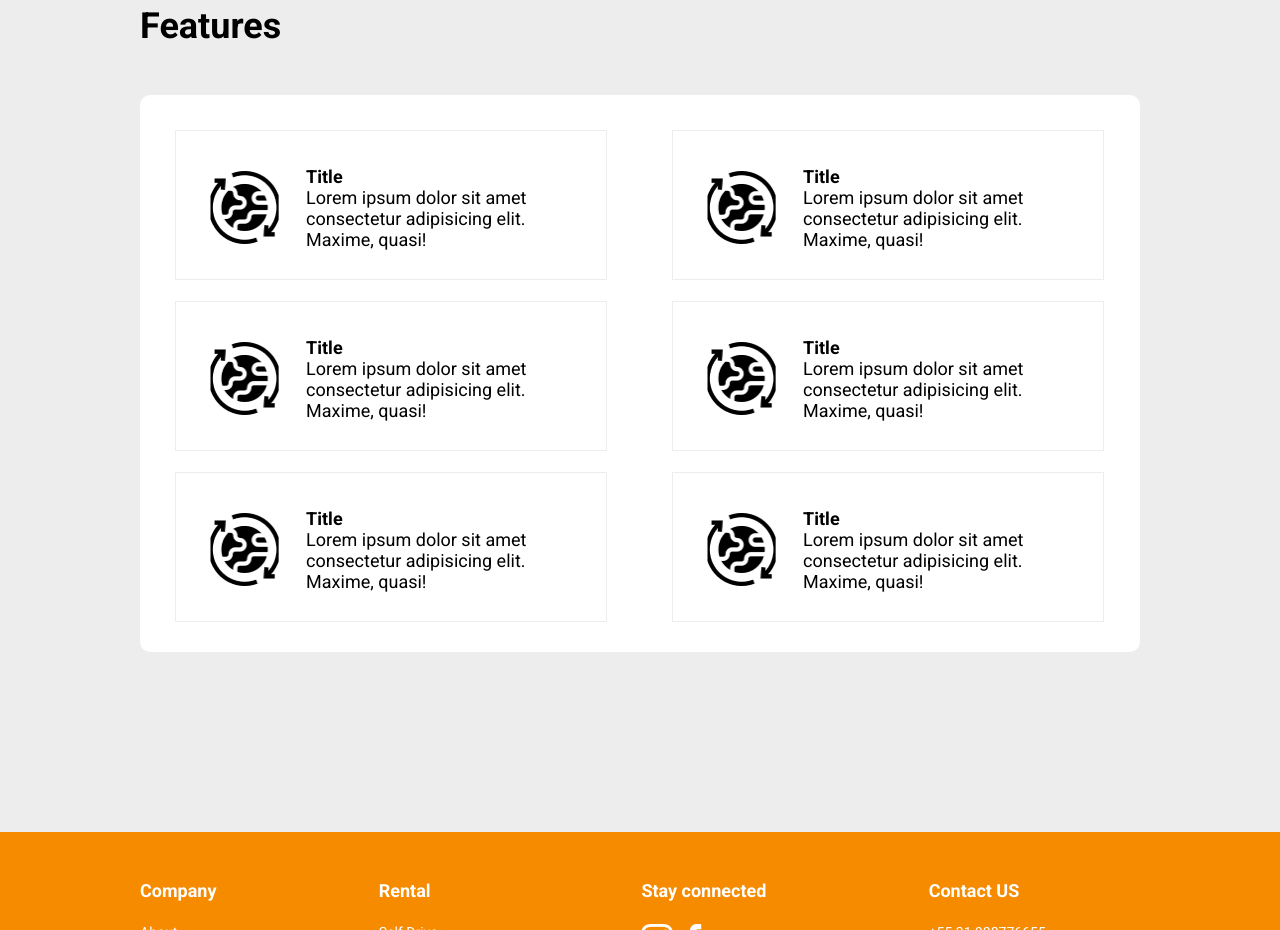
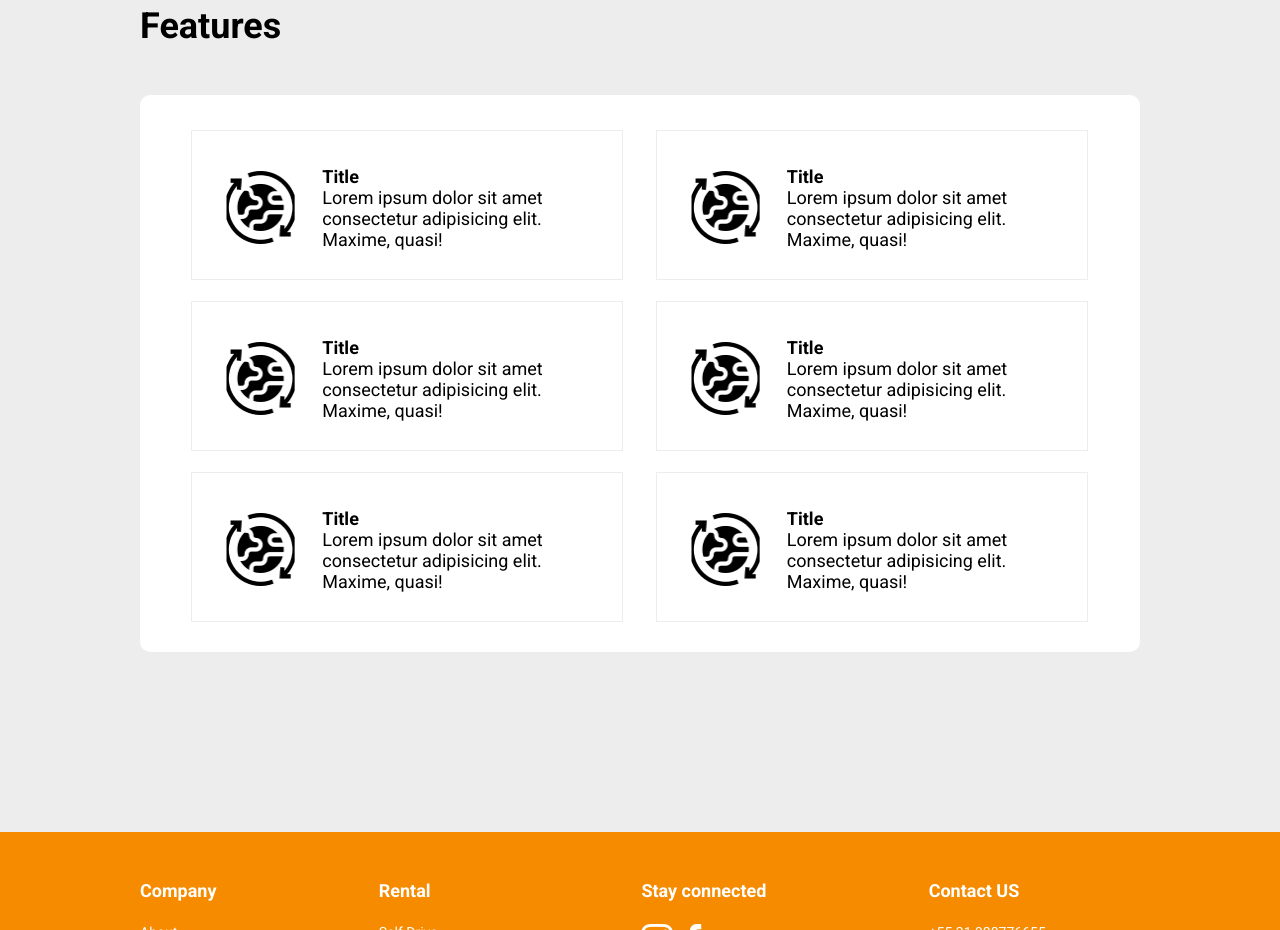
Before and after one commit to martimpalmeira/AudiCar, a plain HTML site: page index.html in a window 1280 px wide. Shown: the part 3047-3977 px from the top of the page. Drawn offline with Linux system fonts and the light colour scheme.

Commit message:
Features margin

```diff
--- a/css/styles.css
+++ b/css/styles.css
@@ -321,10 +321,10 @@
     display: flex;
     width: 432px;
     height: 150px;
-    margin-bottom: 21px;
     align-items: center;
     border: solid 1px #EDEDED;
     padding: 34px 78px 29px 34px;
+    margin: 0 auto 21px auto;
 }
 
 .content-item img{
```
